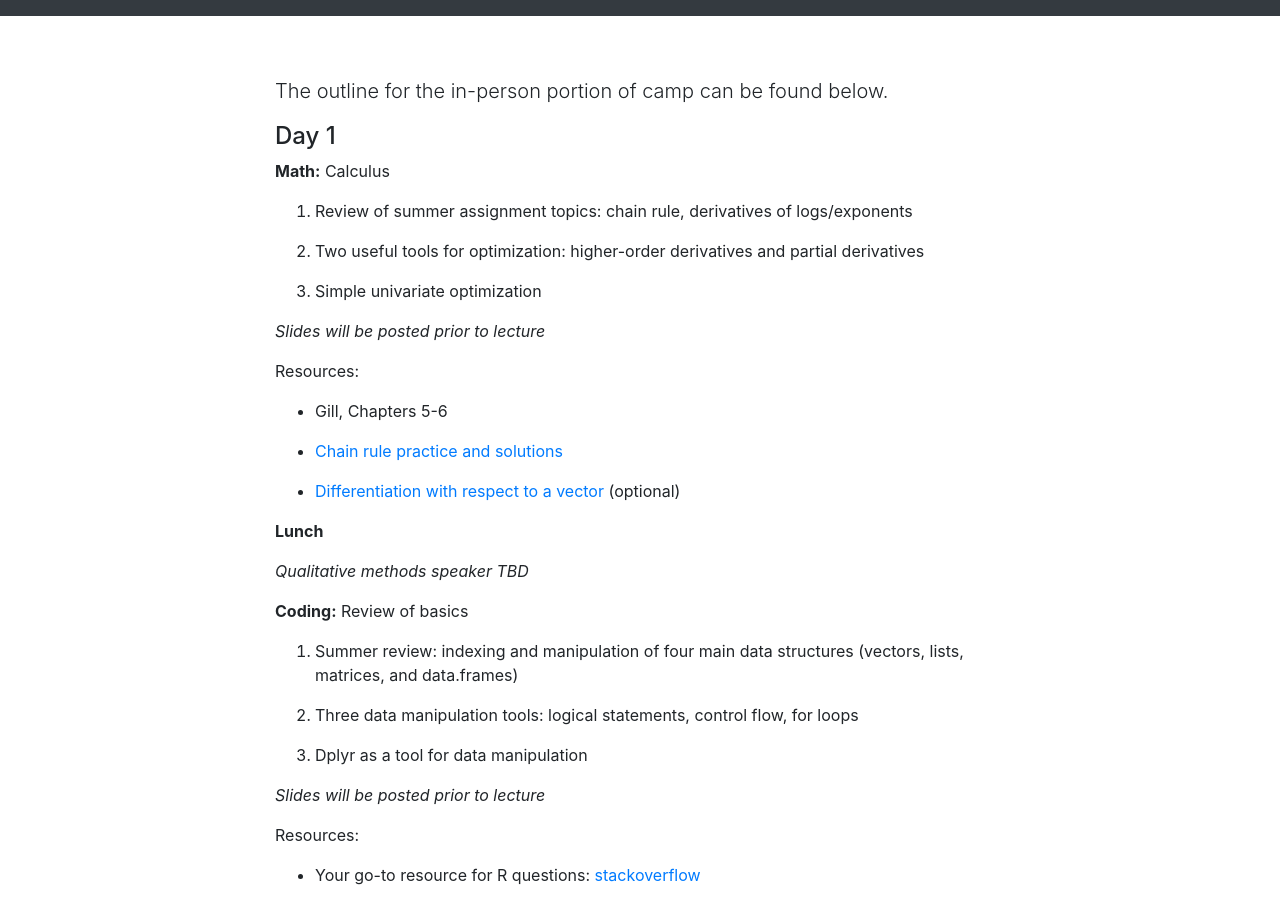
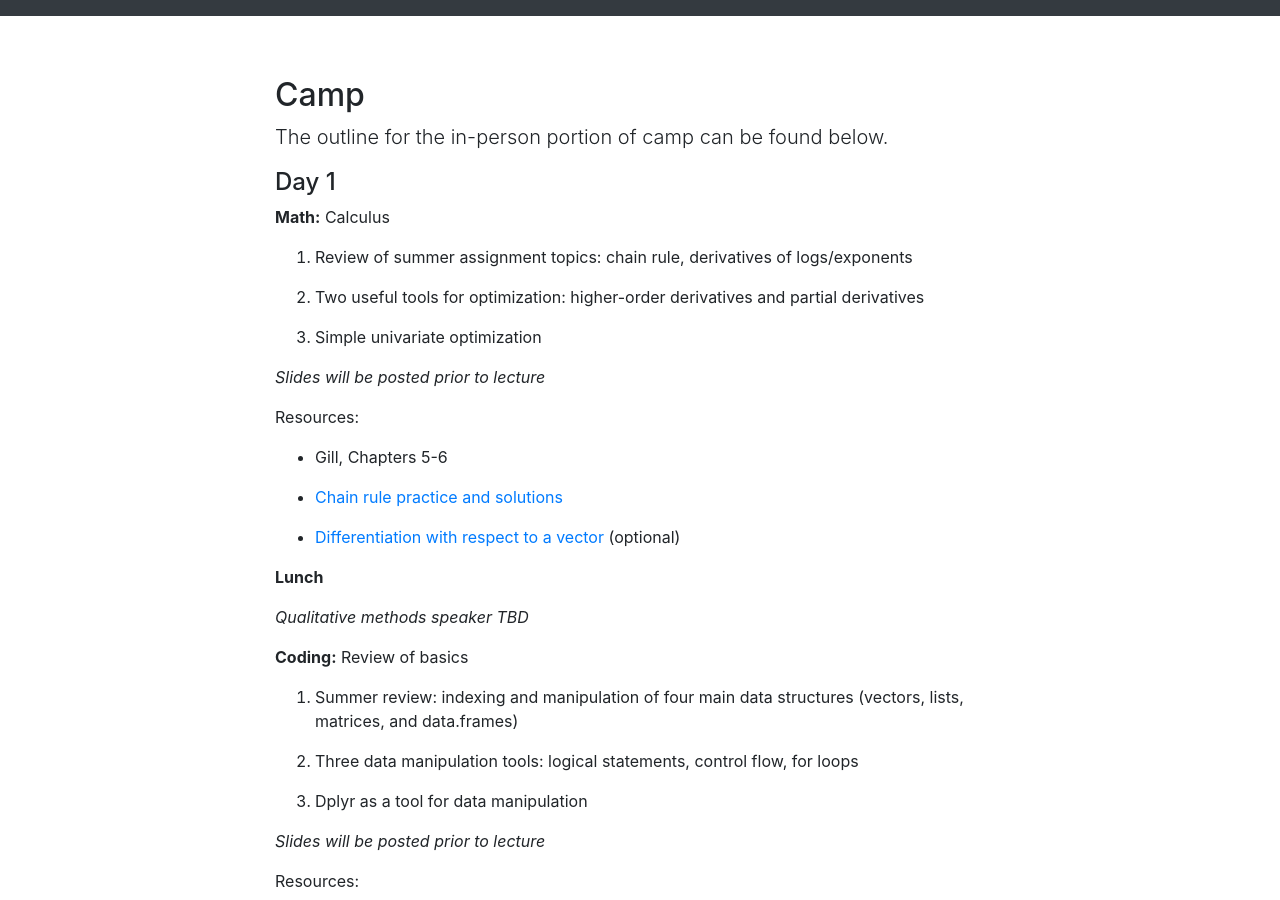
Before and after one commit to bstewart/princeton_methods_camp, a Jekyll site: the page built from camp.md, in a window 1280 px wide and 900 px high. Built offline with Jekyll 4.4.1, drawn with Linux system fonts in a browser that asks for light colours; our own code applies the rules of GitHub Pages for plain Markdown files.

Commit message:
adding header to camp

```diff
--- a/camp.md
+++ b/camp.md
@@ -1,3 +1,5 @@
+## Camp
+
 The outline for the in-person portion of camp can be found below.
 
 #### Day 1
```
